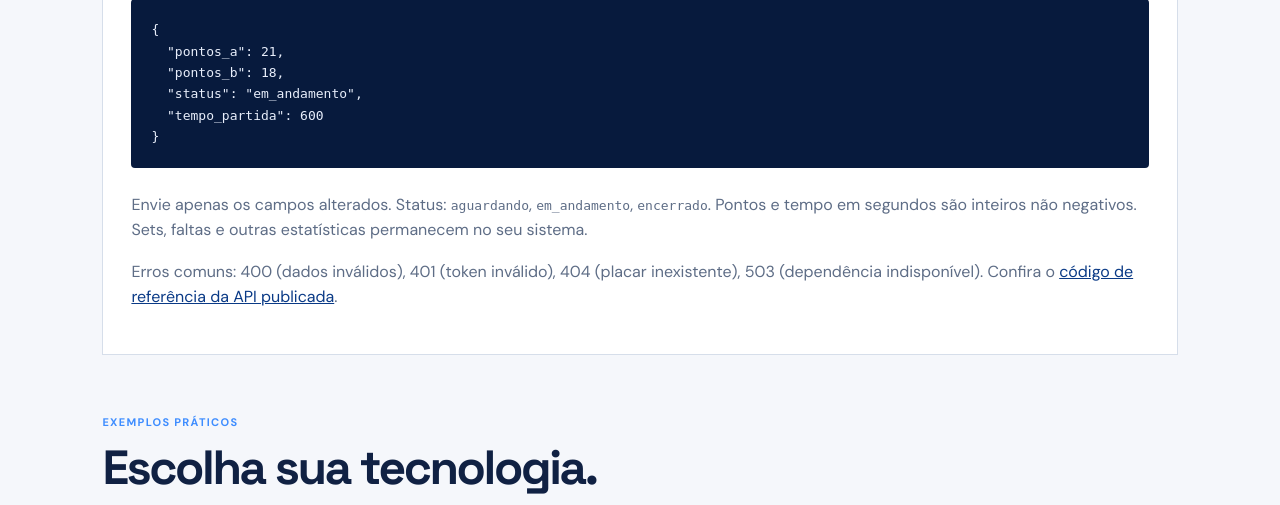
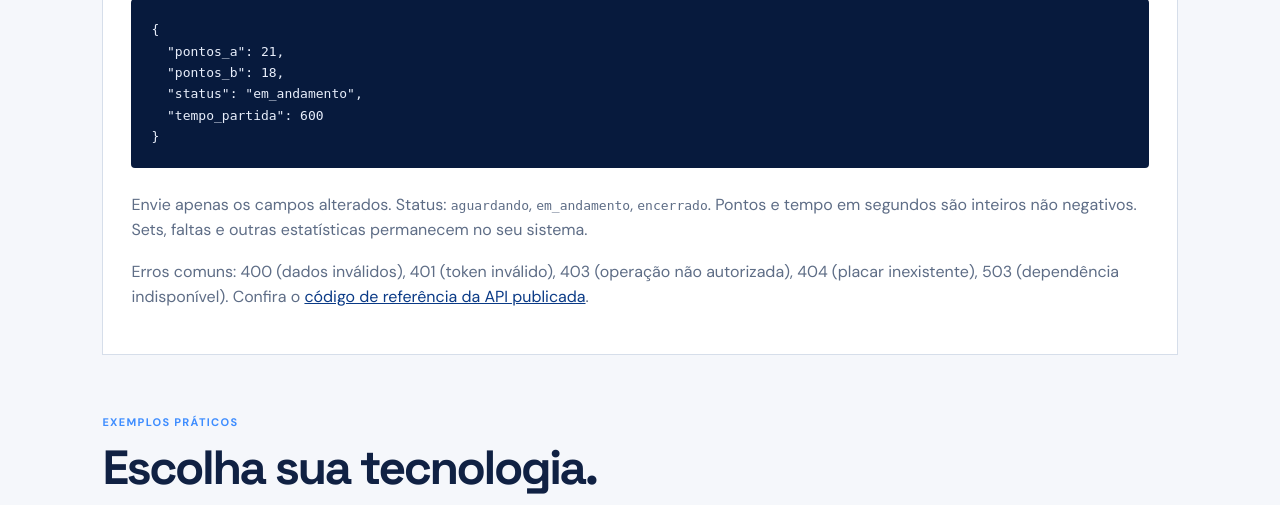
Before and after one commit to rvarjao/placar-eletronico-api, a Flask app: page /integracao in a window 1280 px wide. Shown: the part 2666-3171 px from the top of the page. Run offline with Flask 3, Linux system fonts and the light colour scheme.

Commit message:
Documenta propriedade de placares e retorno HTTP 403

```diff
--- a/exemplos/api-completa/templates/integracao.html
+++ b/exemplos/api-completa/templates/integracao.html
@@ -51,7 +51,7 @@ Endpoints (relativos à URL base):
 - GET /placares/{id}: consulta um placar (200).
 - PATCH /placares/{id}: atualiza campos específicos (200). Exemplo: {"pontos_a":21,"pontos_b":18,"status":"em_andamento","tempo_partida":600}.
 
-A criação retorna um objeto com id, nome_equipe_a, nome_equipe_b, modalidade, status, pontos_a, pontos_b e tempo_partida. Os valores iniciais são status "aguardando", pontos 0 e tempo 0. Os únicos campos aceitos pelo PATCH são pontos_a, pontos_b, status e tempo_partida. Pontos e tempo são inteiros não negativos; tempo em segundos. Status aceitos: aguardando, em_andamento, encerrado. Faça o mapeamento dos nomes e estados do meu sistema para esse contrato, sem inventar campos ou rotas.
+A criação retorna um objeto com id, grupo_id (atribuído automaticamente pelo servidor), nome_equipe_a, nome_equipe_b, modalidade, status, pontos_a, pontos_b e tempo_partida. Os valores iniciais são status "aguardando", pontos 0 e tempo 0. Os únicos campos aceitos pelo PATCH são pontos_a, pontos_b, status e tempo_partida. Pontos e tempo são inteiros não negativos; tempo em segundos. Status aceitos: aguardando, em_andamento, encerrado. Faça o mapeamento dos nomes e estados do meu sistema para esse contrato, sem inventar campos ou rotas.
 
 Código de referência: https://github.com/rvarjao/placar-eletronico-api/tree/main/exemplos/api-completa
 Monitor público: https://rvarjao.pythonanywhere.com/monitor
@@ -61,9 +61,9 @@ Monitor público: https://rvarjao.pythonanywhere.com/monitor
 2. Associe cada partida local ao ID retornado pela criação. Persista esse ID junto à partida. Verifique se já existe antes de criar, impeça cliques simultâneos e não crie outro placar ao recarregar a página. Se o POST falhar de modo ambíguo, não repita automaticamente: verifique o resultado antes de tentar de novo.
 3. Sincronize alterações relevantes ao iniciar a partida, mudar pontos, atualizar tempo e encerrar. Envie apenas os campos válidos e alterados, com controle de frequência para o relógio; não envie uma requisição a cada segundo. Evite concorrência e respostas fora de ordem. Dados específicos da modalidade (sets, faltas, jogadores, cartões) continuam no sistema existente.
 4. Consulte o mesmo ID para recuperar o estado. Se houver telão ou necessidade de atualização periódica, faça polling inicialmente a cada 15 segundos, evitando chamadas sobrepostas e interrompendo ao fechar a tela. Não escreva repetidamente dados que não mudaram.
-5. Trate HTTP 400, 401, 404, 503, outros erros HTTP e falhas de rede. Mostre mensagens úteis e só indique sincronização bem-sucedida após confirmação. Preserve o estado local quando possível e permita nova tentativa segura.
+5. Trate HTTP 400, 401, 403, 404, 503, outros erros HTTP e falhas de rede. Mostre mensagens úteis e só indique sincronização bem-sucedida após confirmação. Preserve o estado local quando possível e permita nova tentativa segura.
 6. Adicione indicador de conexão, sincronização, erro e última sincronização bem-sucedida, se compatível com a interface existente.
-7. Utilize apenas o token do meu grupo e os IDs das minhas partidas. A listagem é compartilhada; não altere nem exclua placares de outros grupos. Não utilize credenciais administrativas.
+7. Utilize apenas o token do meu grupo e os IDs das minhas partidas. A listagem é compartilhada; somente o grupo proprietário pode alterar ou excluir seus placares. A API retorna HTTP 403 para uma tentativa de escrita em placar alheio. Não utilize credenciais administrativas.
 
 ## Testes
 - Configure o token fora do código público.
@@ -104,7 +104,7 @@ Explique o plano, implemente as mudanças nos arquivos existentes e apresente os
   "tempo_partida": 600
 }</code></pre>
           <p>Envie apenas os campos alterados. Status: <code>aguardando</code>, <code>em_andamento</code>, <code>encerrado</code>. Pontos e tempo em segundos são inteiros não negativos. Sets, faltas e outras estatísticas permanecem no seu sistema.</p>
-          <p>Erros comuns: 400 (dados inválidos), 401 (token inválido), 404 (placar inexistente), 503 (dependência indisponível). Confira o <a href="https://github.com/rvarjao/placar-eletronico-api/tree/main/exemplos/api-completa" target="_blank" rel="noopener noreferrer">código de referência da API publicada</a>.</p>
+          <p>Erros comuns: 400 (dados inválidos), 401 (token inválido), 403 (operação não autorizada), 404 (placar inexistente), 503 (dependência indisponível). Confira o <a href="https://github.com/rvarjao/placar-eletronico-api/tree/main/exemplos/api-completa" target="_blank" rel="noopener noreferrer">código de referência da API publicada</a>.</p>
         </div>
       </section>
       <section class="guide-section" id="exemplos-codigo" aria-labelledby="codigo-title">
```
